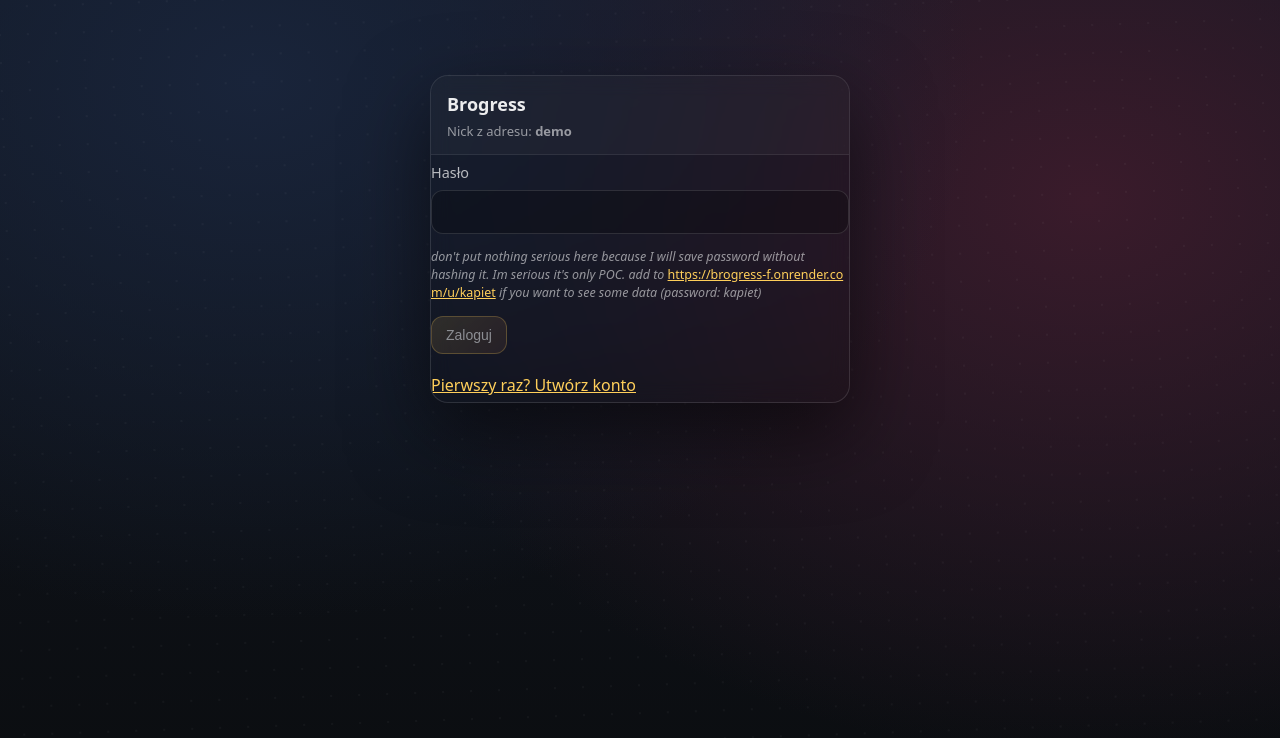
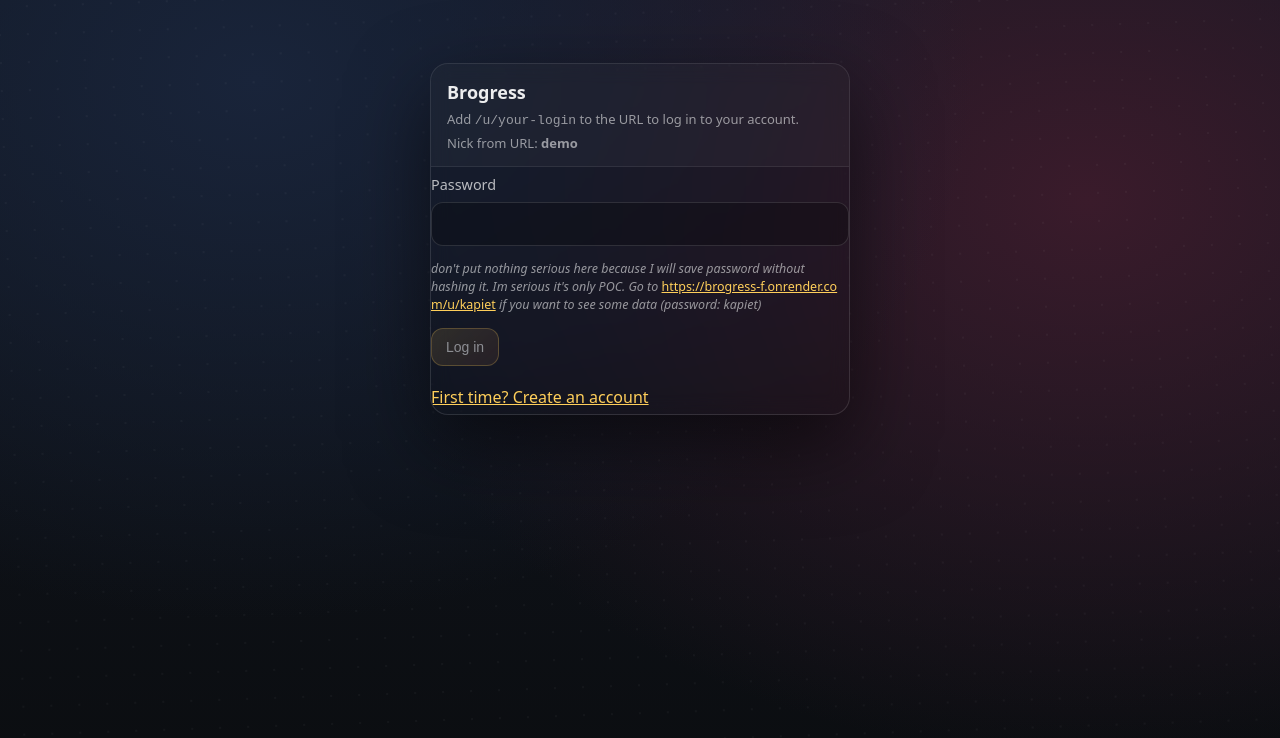
Before and after one commit to KarolPietryka/brogress_F, a React (Vite) app in the folder fe/: page /u/demo in a window 1280 px wide. Shown: the top 738 px of the page. Built offline with nearby package versions, Linux system fonts and the light colour scheme; no server answers.

Commit message:
[Add]Add english to log in

```diff
--- a/fe/src/LoginGate.jsx
+++ b/fe/src/LoginGate.jsx
@@ -15,7 +15,7 @@ export function LoginGate({ nick, onLoggedIn }) {
       if (!result.ok) {
         setError(
           result.status === 401
-            ? "Złe hasło lub nie ma takiego konta."
+            ? "Wrong password or account does not exist."
             : result.errorText || `HTTP ${result.status}`
         );
         return;
@@ -34,7 +34,7 @@ export function LoginGate({ nick, onLoggedIn }) {
       if (!result.ok) {
         setError(
           result.status === 409
-            ? "Ten nick jest już zajęty."
+            ? "This nick is already taken."
             : result.errorText || `HTTP ${result.status}`
         );
         return;
@@ -52,12 +52,15 @@ export function LoginGate({ nick, onLoggedIn }) {
           <div className="panel-head">
             <h1 className="panel-title">Brogress</h1>
             <p className="panel-hint">
-              Nick z adresu: <strong>{nick || "—"}</strong>
+              Add <code>/u/your-login</code> to the URL to log in to your account.
+            </p>
+            <p className="panel-hint">
+              Nick from URL: <strong>{nick || "—"}</strong>
             </p>
           </div>
           <div className="auth-form">
             <label className="auth-label">
-              Hasło
+              Password
               <input
                 className="auth-input"
                 type="password"
@@ -69,7 +72,7 @@ export function LoginGate({ nick, onLoggedIn }) {
             </label>
             <p className="auth-poc-warning" role="note">
               don&apos;t put nothing serious here because I will save password without hashing it. Im serious
-              it&apos;s only POC. add to{" "}
+              it&apos;s only POC. Go to{" "}
               <a
                 href="https://brogress-f.onrender.com/u/kapiet"
                 target="_blank"
@@ -88,7 +91,7 @@ export function LoginGate({ nick, onLoggedIn }) {
                 disabled={busy || !password}
                 onClick={mode === "register" ? submitRegister : submitLogin}
               >
-                {busy ? "…" : mode === "register" ? "Utwórz konto" : "Zaloguj"}
+                {busy ? "…" : mode === "register" ? "Create account" : "Log in"}
               </button>
             </div>
             <button
@@ -100,7 +103,7 @@ export function LoginGate({ nick, onLoggedIn }) {
                 setError("");
               }}
             >
-              {mode === "login" ? "Pierwszy raz? Utwórz konto" : "Mam konto — zaloguj"}
+              {mode === "login" ? "First time? Create an account" : "I have an account — log in"}
             </button>
           </div>
         </div>
```
